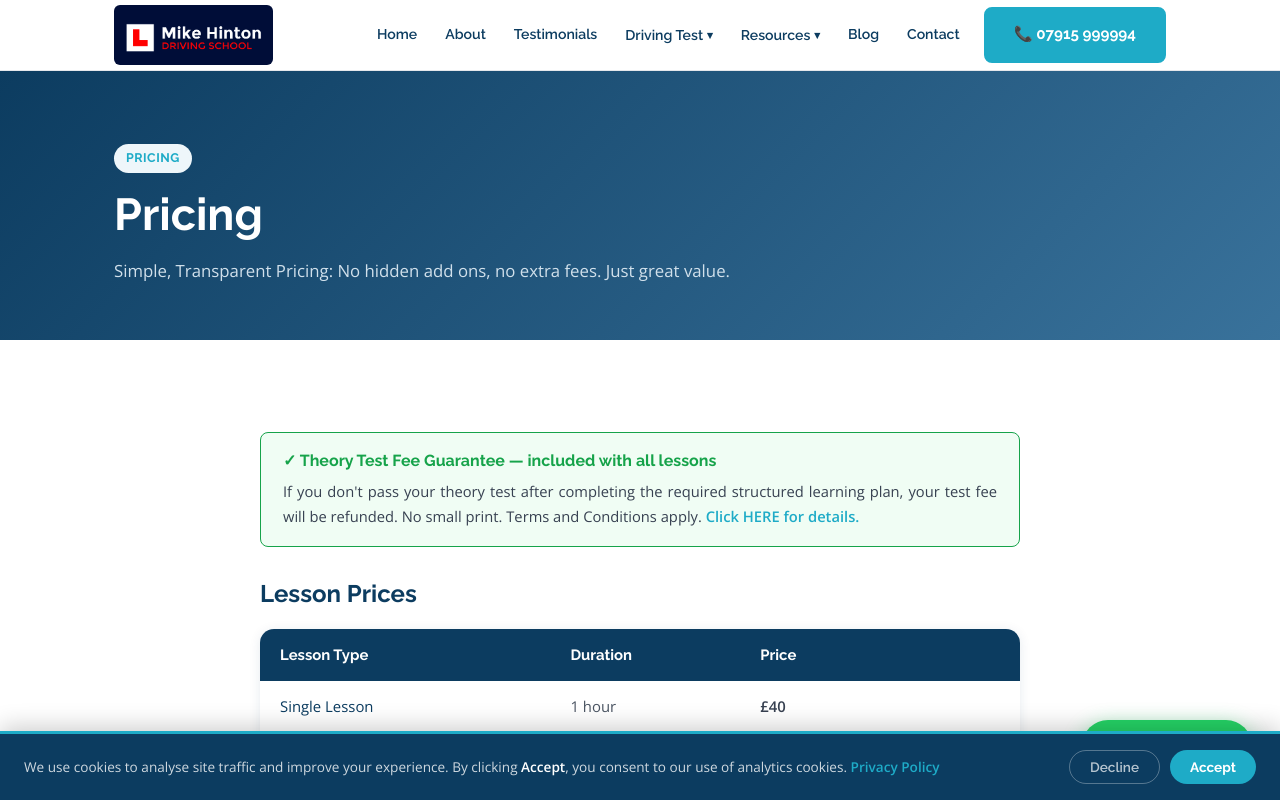
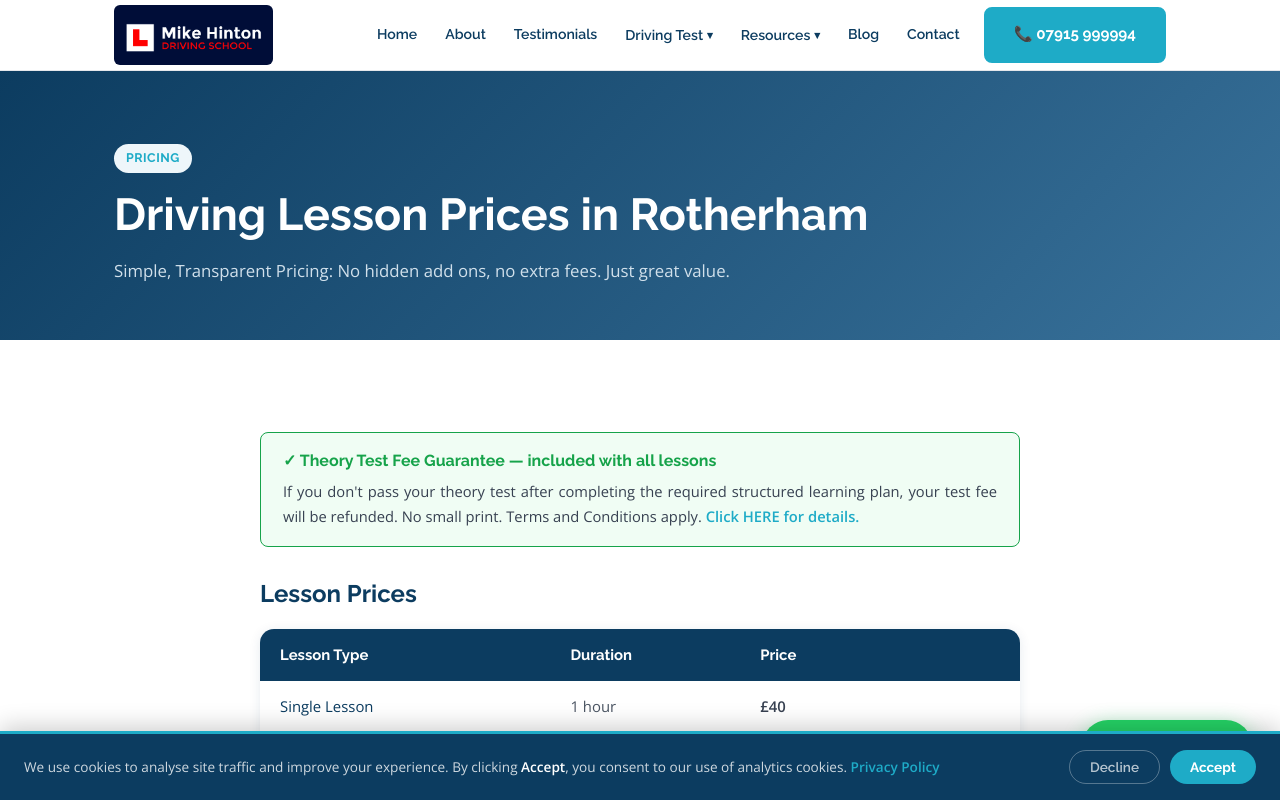
Before and after one commit to mikehinton-wq/mods-website, a React (Vite) app: page /pricing in a window 1280 px wide. Shown: the top 800 px of the page. Built offline with nearby package versions, Linux system fonts and the light colour scheme.

Commit message:
Update site

```diff
--- a/src/pages/Pricing.jsx
+++ b/src/pages/Pricing.jsx
@@ -27,7 +27,7 @@ export default function Pricing() {
       <section className="page-hero">
         <div className="container">
           <span className="badge badge-primary" style={{ marginBottom: 14 }}>Pricing</span>
-          <h1>Pricing</h1>
+          <h1>Driving Lesson Prices in Rotherham</h1>
           <p>Simple, Transparent Pricing: No hidden add ons, no extra fees. Just great value.</p>
         </div>
       </section>
```
